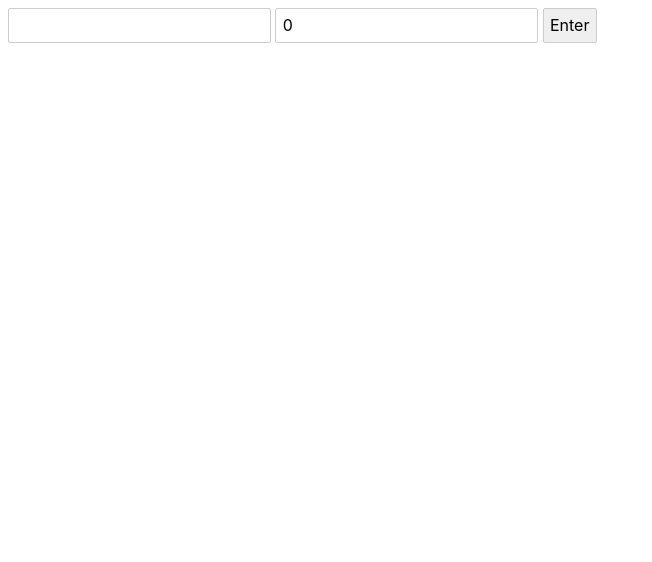
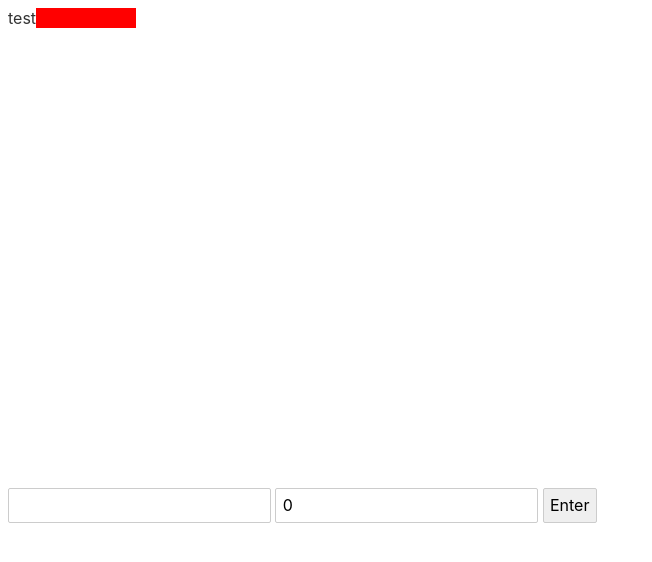
Before and after one commit to JackyChanzijian/svelte-grapher, a Svelte app: page / in a window 1280 px wide. Shown: the top 562 px of the page, without its empty margins (0-652 px from the left). Built offline with nearby package versions, Linux system fonts and the light colour scheme.

Commit message:
Generate bar width base on data value

```diff
--- a/src/App.svelte
+++ b/src/App.svelte
@@ -2,7 +2,7 @@
 	import BarGraph from "./BarGraph.svelte";
 	import Sheet from "./Sheet.svelte";
 
-	let datas = [];
+	let datas = [{ name: "test", value: 100}];
 
 	let dataValue = 0;
 	let dataName = "";
--- a/src/Bar.svelte
+++ b/src/Bar.svelte
@@ -3,9 +3,19 @@
 </script>
 
 <main>
-
+    <span>{data.name}</span>
+    <div class="bar" style="--width: {data.value}px"></div>
 </main>
 
 <style>
-
+    main {
+        display: flex;
+    }
+    .bar {
+        --width: 0px;
+        display: inline-block;
+        width: var(--width);
+        height: inherit ;
+        background-color: red;
+    }
 </style>
--- a/src/BarGraph.svelte
+++ b/src/BarGraph.svelte
@@ -1,11 +1,18 @@
 <script>
-    export let datas = [];
+    export let datas;
+
+    import Bar from "./Bar.svelte"
 </script>
 
 <main>
-
+    {#each datas as data}
+        <Bar data={data} />
+    {/each}
 </main>
 
 <style>
-
+    main {
+        width: 100%;
+        height: 60vh;
+    }
 </style>
--- a/src/Sheet.svelte
+++ b/src/Sheet.svelte
@@ -7,5 +7,4 @@
 </main>
 
 <style>
-
 </style>
```
